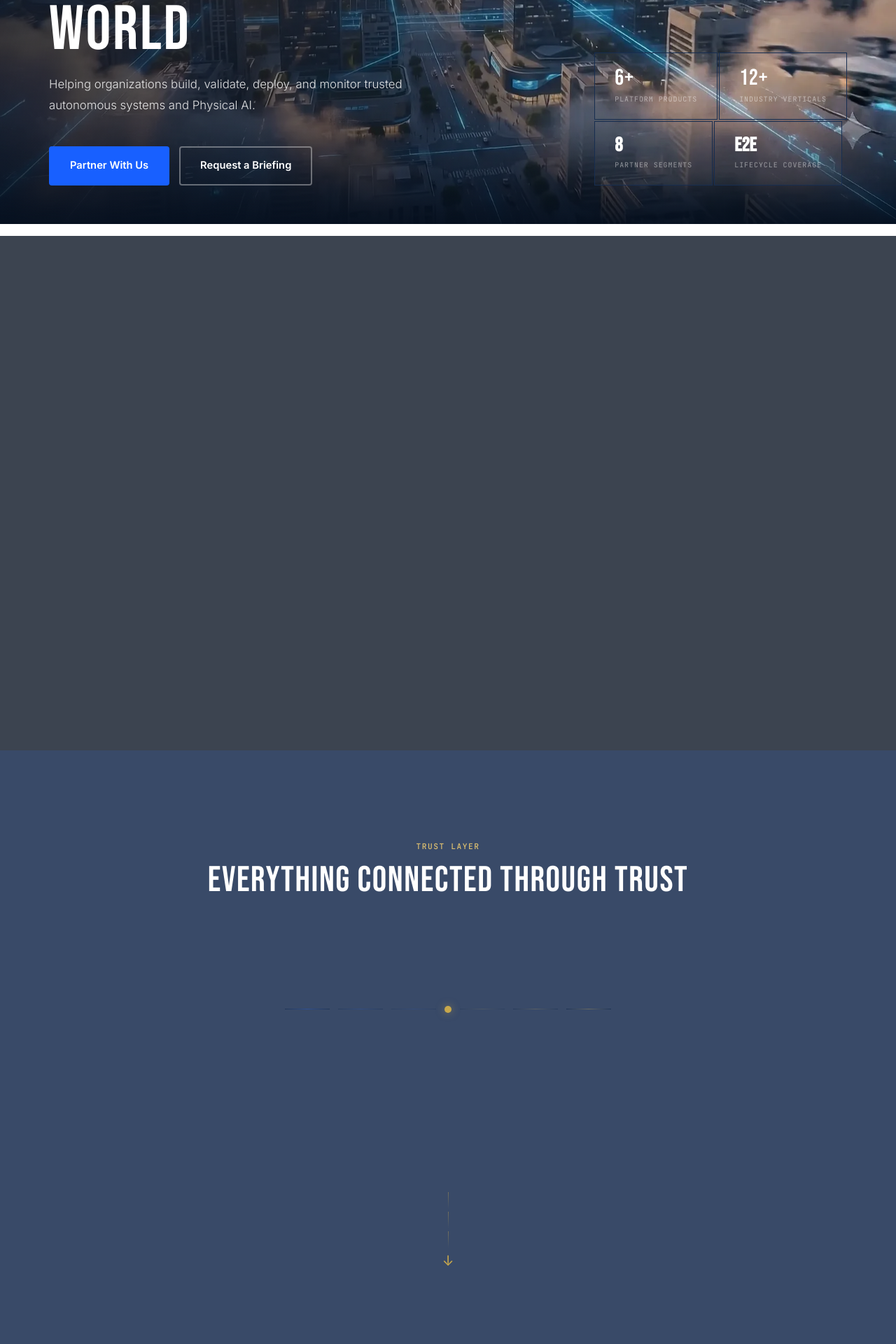
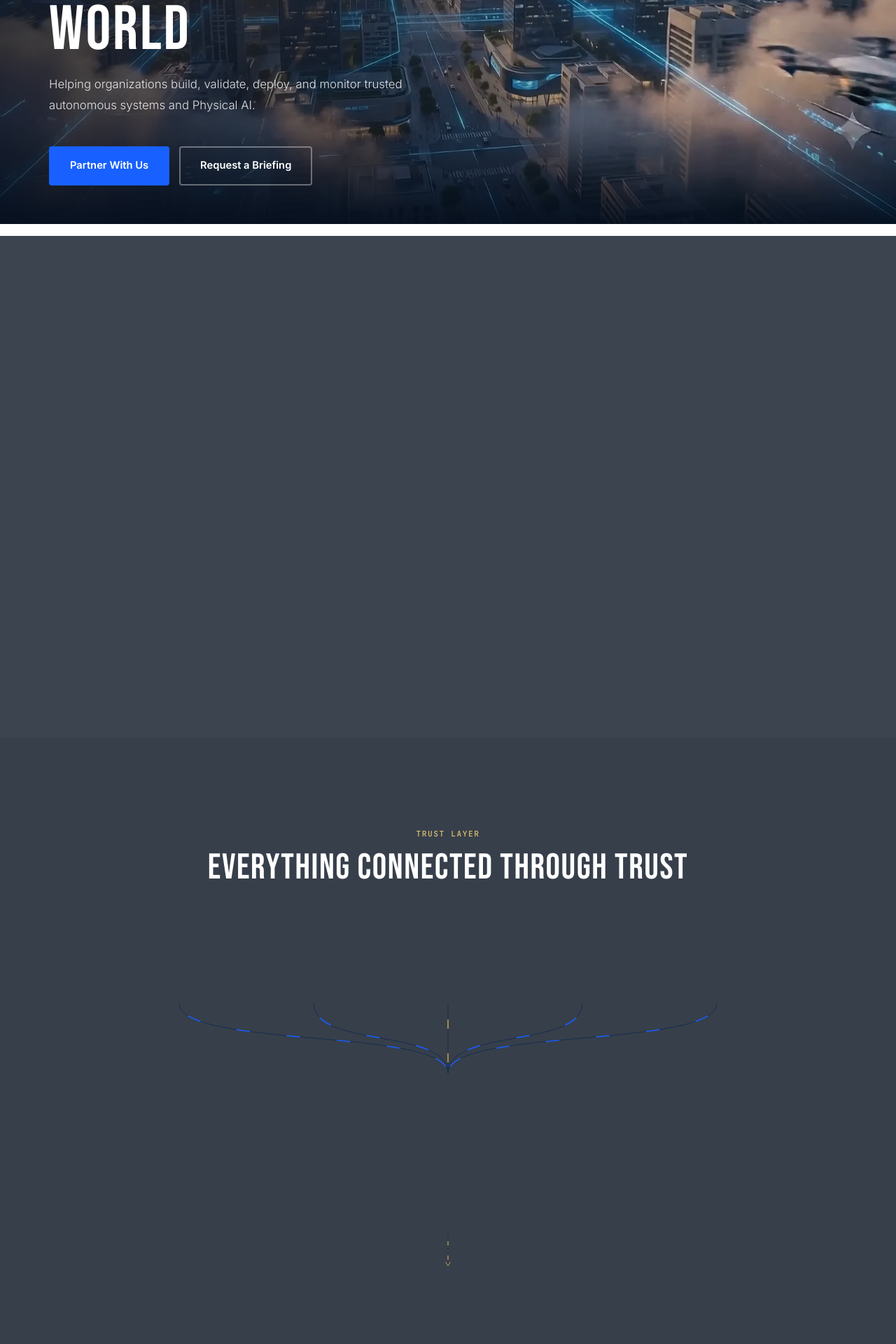
Before and after one commit to Sakthi-ctrl/Autonomy-Trust-Labs, a Next.js app: page / in a window 1280 px wide. Shown: the part 480-2400 px from the top of the page at 70% size. Built offline with nearby package versions, Linux system fonts and the light colour scheme.

Commit message:
Update Trust Layer section to a premium corporate design with SVG schematic flow animations

```diff
--- a/src/app/components/HeroSection.tsx
+++ b/src/app/components/HeroSection.tsx
@@ -93,33 +93,6 @@ export default function HeroSection({ isReady = true }: HeroSectionProps) {
           </div>
         </div>
 
-        {/* Right: stats */}
-        <div ref={statsRef} className="flex flex-col gap-0.5 flex-shrink-0" style={{ opacity: 0 }}>
-          <div className="flex gap-0.5">
-            {[
-              { val: '6+', lbl: 'Platform Products' },
-              { val: '12+', lbl: 'Industry Verticals' },
-            ].map(s => (
-              <div key={s.lbl} className="px-7 py-5 min-w-[130px]"
-                style={{ background: 'rgba(255,255,255,0.04)', border: '1px solid #182E50' }}>
-                <div className="font-display text-white text-[2rem] leading-none mb-1.5 tracking-[0.03em]">{s.val}</div>
-                <div className="font-mono text-[0.62rem] tracking-[0.1em] uppercase text-text-on-dark-muted">{s.lbl}</div>
-              </div>
-            ))}
-          </div>
-          <div className="flex gap-0.5">
-            {[
-              { val: '8', lbl: 'Partner Segments' },
-              { val: 'E2E', lbl: 'Lifecycle Coverage' },
-            ].map(s => (
-              <div key={s.lbl} className="px-7 py-5 min-w-[130px]"
-                style={{ background: 'rgba(255,255,255,0.04)', border: '1px solid #182E50' }}>
-                <div className="font-display font-bold text-white text-[1.75rem] leading-none mb-1.5">{s.val}</div>
-                <div className="font-mono text-[0.62rem] tracking-[0.1em] uppercase text-text-on-dark-muted">{s.lbl}</div>
-              </div>
-            ))}
-          </div>
-        </div>
       </div>
 
       <style>{`
--- a/src/app/components/ScrollSections.tsx
+++ b/src/app/components/ScrollSections.tsx
@@ -61,7 +61,7 @@ export function Section1Reveal() {
 
         {/* Right Column: Capabilities Cards */}
         <div className="lg:col-span-7">
-          <span className="cap-card eyebrow eyebrow-light mb-5 block opacity-0">Autonomous Capabilities</span>
+          <span className="cap-card eyebrow eyebrow-light mb-5 block opacity-0"></span>
           <div className="grid grid-cols-1 sm:grid-cols-2 gap-1">
             {CAPABILITIES.map((c, i) => (
               <div key={c.phrase} className="cap-card p-8 flex flex-col justify-between min-h-[200px]"
@@ -94,11 +94,60 @@ export function Section1Reveal() {
 
 /* ── Section 3: Trust Layer Visualization ────────────── */
 const NODES = [
-  { label: 'Robotics', icon: '🤖', color: '#1860FF' },
-  { label: 'Drones', icon: '🚁', color: '#1860FF' },
-  { label: 'Physical AI', icon: '⚡', color: '#C8A84C' },
-  { label: 'Connected Devices', icon: '📡', color: '#1860FF' },
-  { label: 'Smart Infrastructure', icon: '🏗', color: '#1860FF' },
+  {
+    label: 'Robotics',
+    icon: (
+      <svg className="w-4 h-4 text-blue animate-pulse" viewBox="0 0 24 24" fill="none" stroke="currentColor" strokeWidth="2" strokeLinecap="round" strokeLinejoin="round">
+        <rect x="3" y="11" width="18" height="10" rx="2" />
+        <path d="M12 2v4M8 5h8M8 15h.01M16 15h.01" />
+      </svg>
+    ),
+    color: '#1860FF'
+  },
+  {
+    label: 'Drones',
+    icon: (
+      <svg className="w-4 h-4 text-blue animate-pulse" viewBox="0 0 24 24" fill="none" stroke="currentColor" strokeWidth="2" strokeLinecap="round" strokeLinejoin="round">
+        <path d="M12 12m-3 0a3 3 0 1 0 6 0a3 3 0 1 0 -6 0" />
+        <path d="M2 12h7M15 12h7M12 2v7M12 15v7" />
+        <circle cx="12" cy="2" r="1" />
+        <circle cx="12" cy="22" r="1" />
+        <circle cx="2" cy="12" r="1" />
+        <circle cx="22" cy="12" r="1" />
+      </svg>
+    ),
+    color: '#1860FF'
+  },
+  {
+    label: 'Physical AI',
+    icon: (
+      <svg className="w-4 h-4 text-gold animate-pulse" viewBox="0 0 24 24" fill="none" stroke="currentColor" strokeWidth="2" strokeLinecap="round" strokeLinejoin="round">
+        <rect x="4" y="4" width="16" height="16" rx="2" />
+        <path d="M9 9h6v6H9zM9 1v3M15 1v3M9 20v3M15 20v3M20 9h3M20 15h3M1 9h3M1 15h3" />
+      </svg>
+    ),
+    color: '#C8A84C'
+  },
+  {
+    label: 'Connected Devices',
+    icon: (
+      <svg className="w-4 h-4 text-blue animate-pulse" viewBox="0 0 24 24" fill="none" stroke="currentColor" strokeWidth="2" strokeLinecap="round" strokeLinejoin="round">
+        <path d="M12 2a10 10 0 0 1 10 10M12 6a6 6 0 0 1 6 6M12 12m-2 0a2 2 0 1 0 4 0a2 2 0 1 0 -4 0" />
+        <path d="M12 14v8" />
+      </svg>
+    ),
+    color: '#1860FF'
+  },
+  {
+    label: 'Smart Infrastructure',
+    icon: (
+      <svg className="w-4 h-4 text-blue animate-pulse" viewBox="0 0 24 24" fill="none" stroke="currentColor" strokeWidth="2" strokeLinecap="round" strokeLinejoin="round">
+        <path d="M3 21h18M5 21V7l8-4v18M13 21V11l5-2v12" />
+        <path d="M8 9h2M8 13h2M8 17h2M15 13h1M15 17h1" />
+      </svg>
+    ),
+    color: '#1860FF'
+  },
 ];
 
 export function Section3TrustLayer() {
@@ -107,23 +156,23 @@ export function Section3TrustLayer() {
   useEffect(() => {
     const ctx = gsap.context(() => {
       gsap.fromTo('.trust-node',
-        { opacity: 0, scale: 0.7 },
+        { opacity: 0, scale: 0.8 },
         {
-          opacity: 1, scale: 1, duration: 0.7, ease: 'back.out(1.4)', stagger: 0.12,
-          scrollTrigger: { trigger: ref.current, start: 'top 60%', toggleActions: 'play none none reverse' }
+          opacity: 1, scale: 1, duration: 0.7, ease: 'power3.out', stagger: 0.1,
+          scrollTrigger: { trigger: ref.current, start: 'top 65%', toggleActions: 'play none none reverse' }
         }
       );
       gsap.fromTo('.trust-center',
-        { opacity: 0, scale: 0.5 },
+        { opacity: 0, scale: 0.7 },
         {
-          opacity: 1, scale: 1, duration: 0.9, ease: 'back.out(2)',
+          opacity: 1, scale: 1, duration: 0.8, ease: 'back.out(1.5)',
           scrollTrigger: { trigger: ref.current, start: 'top 55%', toggleActions: 'play none none reverse' }
         }
       );
       gsap.fromTo('.trust-outcome',
-        { opacity: 0, y: 30 },
+        { opacity: 0, y: 35 },
         {
-          opacity: 1, y: 0, duration: 0.8, delay: 0.5, ease: 'power3.out',
+          opacity: 1, y: 0, duration: 0.8, delay: 0.4, ease: 'power3.out',
           scrollTrigger: { trigger: ref.current, start: 'top 50%', toggleActions: 'play none none reverse' }
         }
       );
@@ -133,93 +182,204 @@ export function Section3TrustLayer() {
 
   return (
     <section ref={ref} className="relative z-10 py-32 px-10"
-      style={{ background: 'rgba(14,35,71,0.82)' }}>
+      style={{ background: 'rgba(6,16,31,0.80)' }}>
       <div className="max-w-[1220px] mx-auto">
-        <div className="text-center mb-16">
+        <div className="text-center mb-20">
           <span className="eyebrow eyebrow-light mb-3">Trust Layer</span>
           <h2 className="section-title section-title-light tracking-[0.03em]" style={{ fontSize: 'clamp(2rem,4vw,3.2rem)' }}>
             Everything Connected Through Trust
           </h2>
         </div>
 
-        {/* Visualization */}
-        <div className="flex flex-col items-center gap-8">
-          {/* Source nodes */}
-          <div className="flex flex-wrap justify-center gap-4">
+        {/* Desktop Architecture Schematic View */}
+        <div className="hidden md:flex flex-col items-center">
+          {/* Nodes Row */}
+          <div className="flex justify-between w-full max-w-[960px] gap-4 mb-2">
             {NODES.map(n => (
               <div key={n.label}
-                className="trust-node flex items-center gap-2.5 px-5 py-3 rounded-sm font-medium text-[0.88rem] text-white cursor-default"
+                className="trust-node flex items-center justify-center gap-2.5 px-6 py-4 rounded-sm font-medium text-[0.88rem] text-white cursor-default flex-1"
                 style={{
                   opacity: 0,
-                  background: 'rgba(255,255,255,0.05)',
-                  border: `1px solid ${n.color}44`,
-                  boxShadow: `0 0 12px ${n.color}22`,
-                }}>
-                <span className="text-xl">{n.icon}</span>
-                {n.label}
+                  background: 'rgba(255, 255, 255, 0.02)',
+                  border: `1px solid ${n.color}26`,
+                  boxShadow: '0 4px 20px rgba(0,0,0,0.15), inset 0 1px 0 rgba(255,255,255,0.03)',
+                  backdropFilter: 'blur(4px)',
+                  transition: 'all 0.3s ease',
+                }}
+                onMouseEnter={e => {
+                  e.currentTarget.style.borderColor = n.color;
+                  e.currentTarget.style.boxShadow = `0 0 16px ${n.color}33`;
+                }}
+                onMouseLeave={e => {
+                  e.currentTarget.style.borderColor = `${n.color}26`;
+                  e.currentTarget.style.boxShadow = '0 4px 20px rgba(0,0,0,0.15), inset 0 1px 0 rgba(255,255,255,0.03)';
+                }}
+              >
+                {n.icon}
+                <span className="tracking-[0.01em] font-mono text-[0.82rem]">{n.label}</span>
               </div>
             ))}
           </div>
 
-          {/* Connectors */}
-          <div className="flex items-center gap-3">
-            {[0,1,2].map(i => (
-              <div key={i} className="h-px w-16 bg-gradient-to-r from-border-dark via-blue/40 to-border-dark"
-                style={{ animation: `lineTravel2 3s ease-in-out infinite`, animationDelay: `${i * 0.4}s` }} />
-            ))}
-            <div className="w-2.5 h-2.5 rounded-full bg-gold" style={{ boxShadow: '0 0 12px rgba(200,168,76,0.5)' }} />
-            {[0,1,2].map(i => (
-              <div key={i} className="h-px w-16 bg-gradient-to-r from-border-dark via-gold/40 to-border-dark"
-                style={{ animation: `lineTravel2 3s ease-in-out infinite`, animationDelay: `${(i + 3) * 0.4}s` }} />
-            ))}
+          {/* Converging SVG Schematic Connector */}
+          <div className="w-[960px] h-[100px] relative pointer-events-none">
+            <svg className="w-full h-full" viewBox="0 0 960 100" fill="none">
+              {/* Node 1 to Core */}
+              <path d="M 96,0 C 96,65 480,35 480,100" stroke="#182E50" strokeWidth="1" />
+              <path className="flowing-line-path" d="M 96,0 C 96,65 480,35 480,100" stroke="#1860FF" strokeWidth="1.5" strokeLinecap="round" />
+
+              {/* Node 2 to Core */}
+              <path d="M 288,0 C 288,65 480,35 480,100" stroke="#182E50" strokeWidth="1" />
+              <path className="flowing-line-path" d="M 288,0 C 288,65 480,35 480,100" stroke="#1860FF" strokeWidth="1.5" strokeLinecap="round" />
+
+              {/* Node 3 to Core */}
+              <path d="M 480,0 L 480,100" stroke="#182E50" strokeWidth="1" />
+              <path className="flowing-line-path-center" d="M 480,0 L 480,100" stroke="#C8A84C" strokeWidth="1.5" strokeLinecap="round" />
+
+              {/* Node 4 to Core */}
+              <path d="M 672,0 C 672,65 480,35 480,100" stroke="#182E50" strokeWidth="1" />
+              <path className="flowing-line-path" d="M 672,0 C 672,65 480,35 480,100" stroke="#1860FF" strokeWidth="1.5" strokeLinecap="round" />
+
+              {/* Node 5 to Core */}
+              <path d="M 864,0 C 864,65 480,35 480,100" stroke="#182E50" strokeWidth="1" />
+              <path className="flowing-line-path" d="M 864,0 C 864,65 480,35 480,100" stroke="#1860FF" strokeWidth="1.5" strokeLinecap="round" />
+            </svg>
           </div>
 
-          {/* Center: ATL */}
+          {/* Central Assurance Core */}
           <div
-            className="trust-center flex flex-col items-center justify-center text-center w-48 h-48 rounded-full"
+            className="trust-center flex flex-col items-center justify-center text-center w-52 h-52 rounded-full cursor-default relative"
             style={{
               opacity: 0,
-              background: 'radial-gradient(circle, rgba(24,96,255,0.15) 0%, rgba(6,16,31,0.9) 70%)',
-              border: '2px solid rgba(200,168,76,0.4)',
-              boxShadow: '0 0 40px rgba(200,168,76,0.15), inset 0 0 40px rgba(24,96,255,0.1)',
-            }}>
-            <div className="font-display text-gold text-xl leading-tight tracking-[0.03em]">Autonomy</div>
-            <div className="font-display text-gold text-xl leading-tight tracking-[0.03em]">Trust Labs</div>
-            <div className="font-mono text-[0.55rem] tracking-[0.1em] uppercase text-text-on-dark-muted mt-2">
+              background: 'radial-gradient(circle, rgba(24,96,255,0.08) 0%, rgba(6,16,31,0.92) 80%)',
+              border: '1.5px solid rgba(200,168,76,0.48)',
+              boxShadow: '0 0 35px rgba(200,168,76,0.12), inset 0 0 25px rgba(24,96,255,0.15)',
+              transition: 'transform 0.4s ease-out',
+            }}
+            onMouseEnter={e => e.currentTarget.style.transform = 'scale(1.05)'}
+            onMouseLeave={e => e.currentTarget.style.transform = 'scale(1)'}
+          >
+            <div className="font-display text-gold text-2xl leading-none mb-1 tracking-[0.04em] uppercase">Autonomy</div>
+            <div className="font-display text-gold text-2xl leading-none mb-2.5 tracking-[0.04em] uppercase">Trust Labs</div>
+            <div className="font-mono text-[0.55rem] tracking-[0.14em] uppercase text-text-on-dark-muted">
               Trust Infrastructure
             </div>
           </div>
 
-          {/* Arrow down */}
-          <div className="flex flex-col items-center gap-1">
-            {[0,1,2].map(i => (
-              <div key={i} className="w-px h-6 bg-gradient-to-b from-gold/40 to-transparent" />
-            ))}
-            <div className="text-gold text-xl">↓</div>
+          {/* Downward Connector */}
+          <div className="py-2 pointer-events-none">
+            <svg className="w-16 h-20 text-gold" viewBox="0 0 100 80" fill="none">
+              <path d="M 50,0 L 50,70" stroke="#182E50" strokeWidth="1.5" strokeDasharray="5 5" />
+              <path d="M 45,62 L 50,70 L 55,62" stroke="#C8A84C" strokeWidth="1.5" strokeLinecap="round" strokeLinejoin="round" />
+              <path className="flowing-dash-down" d="M 50,0 L 50,70" stroke="#C8A84C" strokeWidth="2" strokeLinecap="round" />
+            </svg>
           </div>
 
-          {/* Outcome */}
+          {/* Final Outcome Card */}
           <div
-            className="trust-outcome flex items-center gap-3 px-8 py-4 rounded-sm"
+            className="trust-outcome flex items-center gap-4 px-10 py-5 rounded-sm cursor-default"
             style={{
               opacity: 0,
-              background: 'rgba(200,168,76,0.08)',
-              border: '1px solid rgba(200,168,76,0.3)',
-            }}>
-            <span className="text-2xl">✓</span>
+              background: 'rgba(200, 168, 76, 0.02)',
+              border: '1px solid rgba(200, 168, 76, 0.28)',
+              boxShadow: '0 4px 20px rgba(0,0,0,0.15), inset 0 1px 0 rgba(255,255,255,0.02)',
+            }}
+          >
+            <svg className="w-6 h-6 text-gold" viewBox="0 0 24 24" fill="none" stroke="currentColor" strokeWidth="1.8" strokeLinecap="round" strokeLinejoin="round">
+              <path d="M12 22s8-4 8-10V5l-8-3-8 3v7c0 6 8 10 8 10z" />
+              <path d="m9 11 2 2 4-4" />
+            </svg>
             <div>
-              <div className="font-display text-white text-xl tracking-[0.03em]">Trusted Deployment</div>
-              <div className="font-mono text-[0.62rem] tracking-[0.1em] uppercase text-gold-light mt-0.5">
+              <div className="font-display text-white text-xl tracking-[0.03em] uppercase">Trusted Deployment</div>
+              <div className="font-mono text-[0.62rem] tracking-[0.1em] uppercase text-gold-light mt-1">
                 Safe · Secure · Certifiable · Scalable
               </div>
             </div>
           </div>
         </div>
+
+        {/* Mobile View Layout (Vertical Stacking) */}
+        <div className="flex md:hidden flex-col items-center gap-6">
+          {/* Stacked Nodes Grid */}
+          <div className="grid grid-cols-1 sm:grid-cols-2 gap-2.5 w-full">
+            {NODES.map(n => (
+              <div key={n.label}
+                className="trust-node flex items-center gap-3 px-5 py-4 rounded-sm"
+                style={{
+                  opacity: 0,
+                  background: 'rgba(255, 255, 255, 0.02)',
+                  border: `1px solid ${n.color}22`,
+                }}
+              >
+                {n.icon}
+                <span className="font-mono text-[0.8rem] text-white">{n.label}</span>
+              </div>
+            ))}
+          </div>
+
+          {/* Simple Mobile Down Arrow */}
+          <div className="text-blue text-xl animate-bounce">↓</div>
+
+          {/* Core */}
+          <div
+            className="trust-center flex flex-col items-center justify-center text-center w-40 h-40 rounded-full"
+            style={{
+              opacity: 0,
+              background: 'radial-gradient(circle, rgba(24,96,255,0.08) 0%, rgba(6,16,31,0.92) 80%)',
+              border: '1.5px solid rgba(200,168,76,0.4)',
+            }}
+          >
+            <div className="font-display text-gold text-lg leading-tight uppercase">Autonomy</div>
+            <div className="font-display text-gold text-lg leading-tight uppercase">Trust Labs</div>
+          </div>
+
+          {/* Simple Mobile Down Arrow */}
+          <div className="text-gold text-xl animate-bounce">↓</div>
+
+          {/* Outcome Card */}
+          <div
+            className="trust-outcome flex items-center gap-3.5 px-6 py-4 rounded-sm w-full"
+            style={{
+              opacity: 0,
+              background: 'rgba(200, 168, 76, 0.02)',
+              border: '1px solid rgba(200, 168, 76, 0.22)',
+            }}
+          >
+            <svg className="w-5 h-5 text-gold flex-shrink-0" viewBox="0 0 24 24" fill="none" stroke="currentColor" strokeWidth="2">
+              <path d="M12 22s8-4 8-10V5l-8-3-8 3v7c0 6 8 10 8 10z" />
+              <path d="m9 11 2 2 4-4" />
+            </svg>
+            <div>
+              <div className="font-display text-white text-md tracking-[0.03em] uppercase">Trusted Deployment</div>
+              <div className="font-mono text-[0.58rem] tracking-[0.1em] uppercase text-gold-light mt-0.5">
+                Safe · Secure · Certifiable · Scalable
+              </div>
+            </div>
+          </div>
+        </div>
+
       </div>
 
       <style>{`
-        @keyframes lineTravel2 {
-          0% { opacity: 0.3; } 50% { opacity: 1; } 100% { opacity: 0.3; }
+        @keyframes strokeFlow {
+          0% { stroke-dashoffset: 120; }
+          100% { stroke-dashoffset: 0; }
+        }
+        .flowing-line-path {
+          stroke-dasharray: 18 54;
+          animation: strokeFlow 3.5s linear infinite;
+        }
+        .flowing-line-path-center {
+          stroke-dasharray: 12 36;
+          animation: strokeFlow 2.5s linear infinite;
+        }
+        @keyframes pulseFlow {
+          0% { stroke-dashoffset: 80; }
+          100% { stroke-dashoffset: 0; }
+        }
+        .flowing-dash-down {
+          stroke-dasharray: 8 24;
+          animation: pulseFlow 1.6s linear infinite;
         }
       `}</style>
     </section>
```
